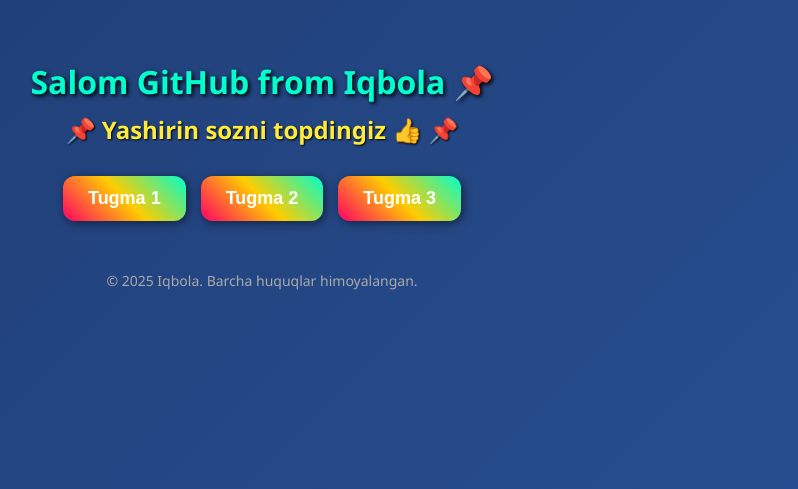
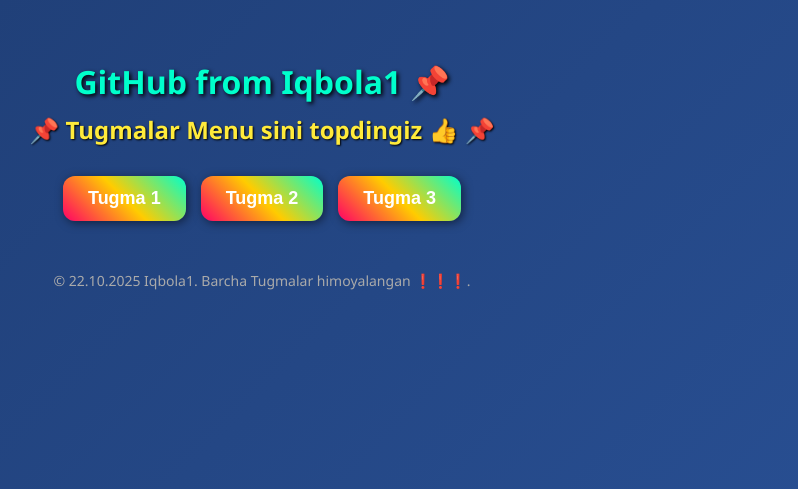
Before and after one commit to Ziyodullodev/flask-backend-organish-uchun-3, a Flask app: page /iqbola in a window 1280 px wide. Shown: the top 489 px of the page, without its empty margins (378-1176 px from the left). Run offline with Flask 3, Linux system fonts and the light colour scheme.

Commit message:
Yangilanish mavjud

```diff
--- a/templates/iqbola.html
+++ b/templates/iqbola.html
@@ -9,8 +9,8 @@
 </head>
 <body>
     <header>
-        <h1>Salom GitHub from Iqbola 📌</h1>
-        <h2>📌 Yashirin sozni topdingiz 👍 📌</h2>
+        <h1> GitHub from Iqbola1 📌</h1>
+        <h2>📌 Tugmalar Menu sini topdingiz 👍 📌</h2>
     </header>
 
     <main>
@@ -22,7 +22,7 @@
     </main>
 
     <footer>
-        &copy; 2025 Iqbola. Barcha huquqlar himoyalangan.
+        &copy; 22.10.2025 Iqbola1. Barcha Tugmalar himoyalangan  ❗️❗️❗️.
     </footer>
 </body>
 </html>
```
